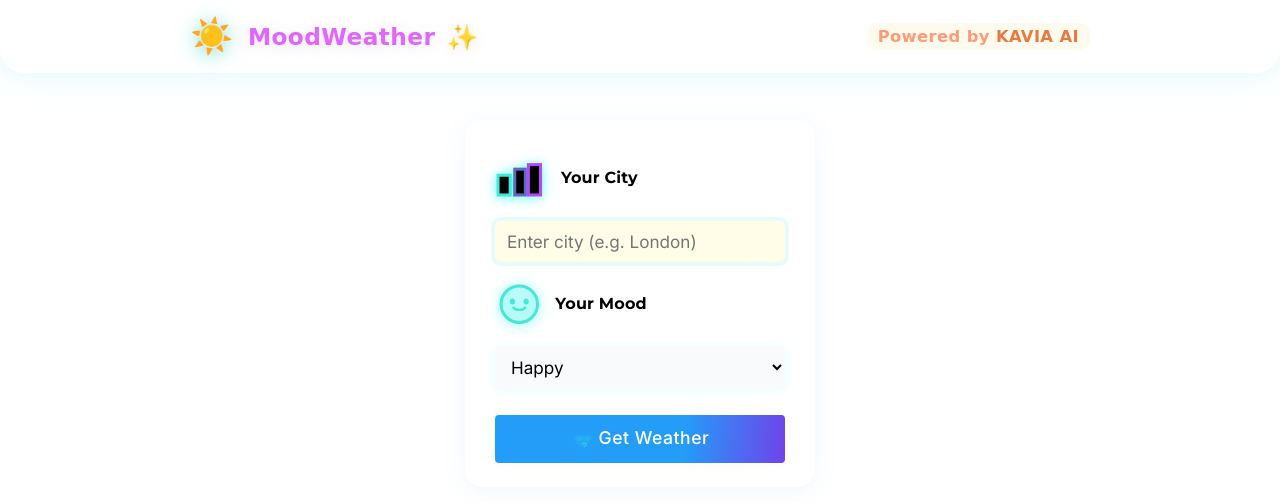
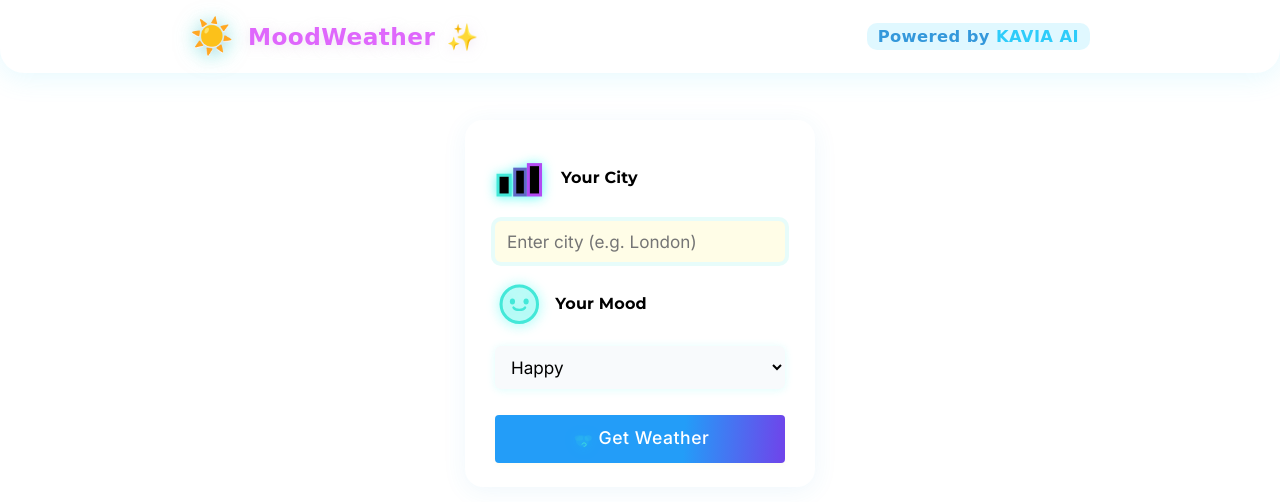
Before and after one commit to Workflow-Manager-admin/moodweather-32773-00c88c06, a React (Create React App) app in the folder moodweather_app/: page / in a window 1280 px wide. Shown: the top 502 px of the page. Built offline with nearby package versions, Linux system fonts and the light colour scheme; the HTML template or start-up script is replaced by a standard one.

Commit message:
Auto-commit: Changes as of 2025-06-06T09:09:57.725048+00:00

```diff
--- a/moodweather_app/src/App.js
+++ b/moodweather_app/src/App.js
@@ -191,16 +191,16 @@ function App() {
               <span
                 className="cute-powered"
                 style={{
-                  color: '#ff9a76',
-                  fontWeight: 600,
+                  color: '#3498db',
+                  fontWeight: 700,
                   fontSize: '1.02rem',
-                  background: 'rgba(241,196,15,.07)',
+                  background: 'rgba(46,204,250,0.15)',
                   borderRadius: 10,
                   padding: '4px 11px',
                   ...playfulFont
                 }}
               >
-                Powered by <span style={{ color: '#e87a41', fontWeight: 700 }}>KAVIA AI</span>
+                Powered by <span style={{ color: '#2eccfa', fontWeight: 700 }}>KAVIA AI</span>
               </span>
             </div>
           </div>
```
Also changed, not shown: 1 other file (tests, documents, lock files or other folders).
